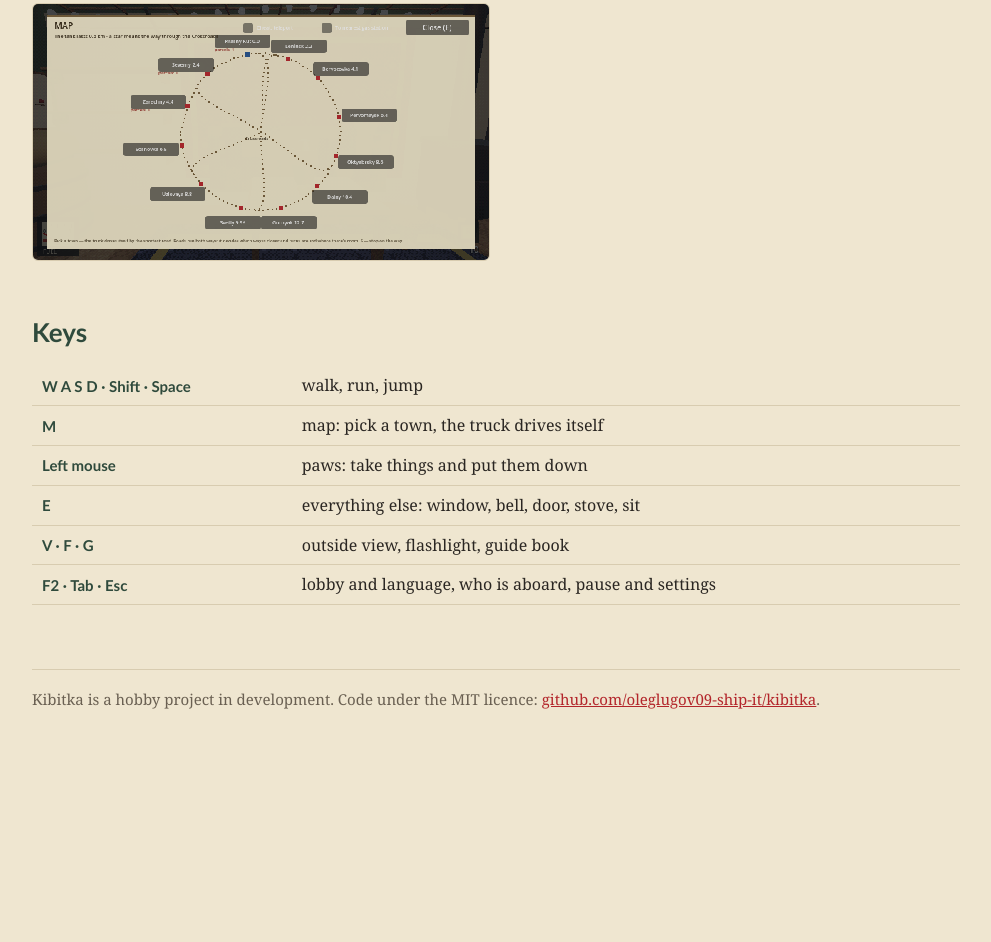
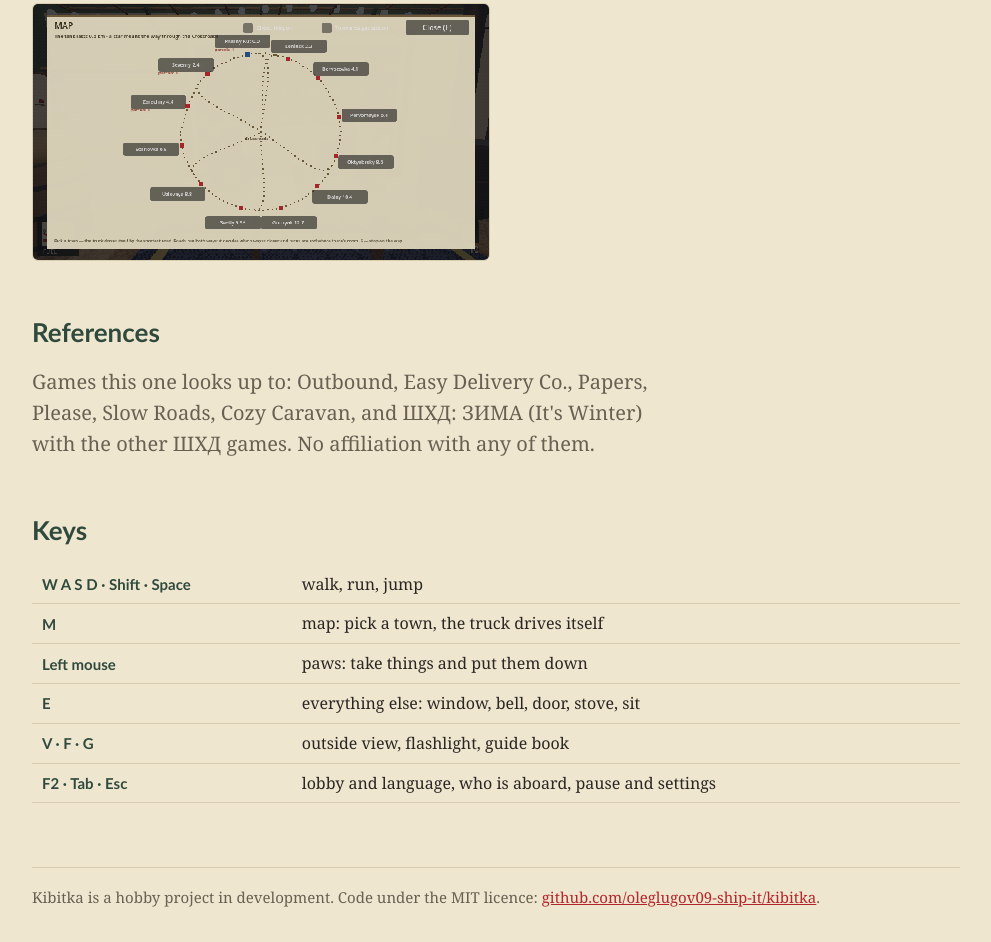
Before and after one commit to oleglugov09-ship-it/kibitka, a plain HTML site: page site/index.html in a window 1280 px wide. Shown: the part 2046-2988 px from the top of the page, without its empty margins (144-1135 px from the left). Before the commit the page ends 2789 px from the top, so only its background shows below. Drawn offline with Linux system fonts and the light colour scheme.

Commit message:
Add references
Co-Authored-By: Claude Fable 5.2 <noreply@anthropic.com>

```diff
--- a/site/index.html
+++ b/site/index.html
@@ -90,6 +90,12 @@ a{color:var(--red)}
   <img src="media/map.png" width="1280" height="720" loading="lazy" alt="The map of twelve towns">
 </div>
 
+<h2><span lang="en">References</span><span lang="ru">Референсы</span></h2>
+<p class="lead">
+  <span lang="en">Games this one looks up to: Outbound, Easy Delivery Co., Papers, Please, Slow Roads, Cozy Caravan, and ШХД: ЗИМА (It's Winter) with the other ШХД games. No affiliation with any of them.</span>
+  <span lang="ru">Игры, на которые эта равняется: Outbound, Easy Delivery Co., Papers, Please, Slow Roads, Cozy Caravan, «ШХД: ЗИМА» и другие игры ШХД. С их авторами проект не связан.</span>
+</p>
+
 <h2><span lang="en">Keys</span><span lang="ru">Клавиши</span></h2>
 <div class="keys"><table>
   <tr><td>W A S D · Shift · Space</td><td><span lang="en">walk, run, jump</span><span lang="ru">ходить, бежать, прыгать</span></td></tr>
```
Also changed, not shown: 2 other files.
